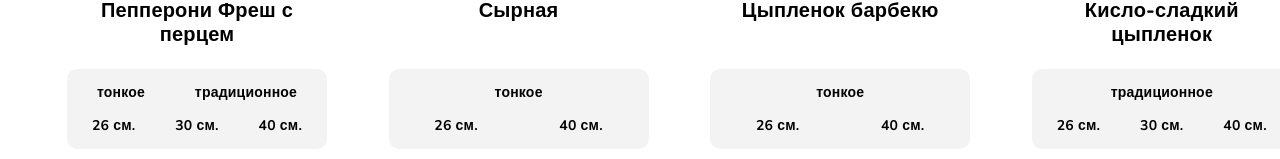
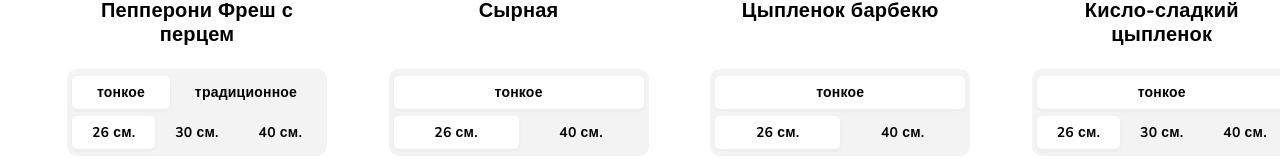
Before and after one commit to studstone/react-pizza, a React (Create React App) app: page / in a window 1280 px wide. Shown: the part 641-800 px from the top of the page. Built offline with nearby package versions, Linux system fonts and the light colour scheme.

Commit message:
add useactiveoptions

```diff
--- a/src/App.jsx
+++ b/src/App.jsx
@@ -5,9 +5,11 @@ import { categories } from "./DB/categories";
 import { useActiveIndex } from "./hooks/useActiveIndex";
 import HomePages from "./pages/HomePage/HomePages";
 import { pizzas } from './DB/pizzas';
+import { useActiveOptions } from "./hooks/useActiveOptions";
 
 function App() {
     const activeIndex = useActiveIndex();
+    const activeOptions = useActiveOptions();
 
     return (
         <>
@@ -16,6 +18,7 @@ function App() {
                 <Header />
                 <HomePages
                     {...activeIndex}
+                    {...activeOptions}
                     categories={categories}
                     pizzas={pizzas}
                 />
--- a/src/components/Card/Card.jsx
+++ b/src/components/Card/Card.jsx
@@ -4,11 +4,9 @@ import {
     Price
 } from './styles/StyledCard';
 
-const Card = ({ pizzas }) => {
+const Card = ({ pizzas, activeTypes, activeSizes, hendlerActiveTypes, hendlerActiveSizes }) => {
     console.log();
     const typesName = ['тонкое', 'традиционное'];
-
-    const [active, setActive] = React.useState(false);
 
     return (
         <>
@@ -23,14 +21,26 @@ const Card = ({ pizzas }) => {
                             <Options>
                                 {
                                     pizza.types.map((item, index) =>
-                                        <Option key={index}>{typesName[item]}</Option>
+                                        <Option
+                                            key={index}
+                                            active={activeTypes === index}
+                                            onClick={() => hendlerActiveTypes(index)}
+                                        >
+                                            {typesName[index]}
+                                        </Option>
                                     )
                                 }
                             </Options>
                             <Options>
                                 {
                                     pizza.sizes.map((item, index) =>
-                                        <Option key={index}>{item} см.</Option>
+                                        <Option
+                                            key={index}
+                                            active={activeSizes === index}
+                                            onClick={() => hendlerActiveSizes(index)}
+                                        >
+                                            {item} см.
+                                        </Option>
                                     )
                                 }
                             </Options>
@@ -39,10 +49,10 @@ const Card = ({ pizzas }) => {
                             <Price>от {pizza.price} ₽</Price>
                             <Button>
                                 + Добавить
-                                {
+                                {/* {
                                     active &&
                                     <Counter>2</Counter>
-                                }
+                                } */}
                             </Button>
                         </CardBottom>
                     </CardWrapper >
--- a/src/components/Card/styles/StyledCard.jsx
+++ b/src/components/Card/styles/StyledCard.jsx
@@ -42,6 +42,10 @@ export const Options = styled.ul`
     display: flex;
     align-items: center;
     justify-content: space-between;
+
+    :first-child {
+        margin-bottom: 0.7rem;
+    }
 `;
 
 export const Option = styled.li`
--- /dev/null
+++ b/src/hooks/useActiveOptions.jsx
@@ -0,0 +1,16 @@
+import React from 'react';
+
+export const useActiveOptions = () => {
+    const [activeTypes, setActiveTypes] = React.useState(0);
+    const [activeSizes, setActiveSizes] = React.useState(0);
+
+    const hendlerActiveTypes = index => {
+        setActiveTypes(index);
+    };
+
+    const hendlerActiveSizes = index => {
+        setActiveSizes(index);
+    };
+
+    return { activeTypes, activeSizes, hendlerActiveTypes, hendlerActiveSizes };
+};
```
